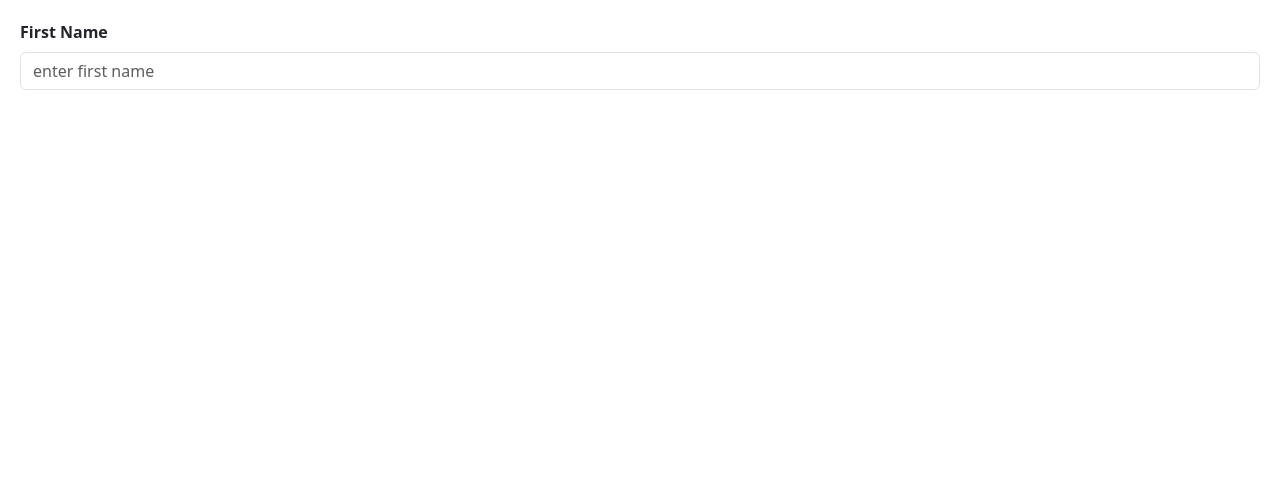
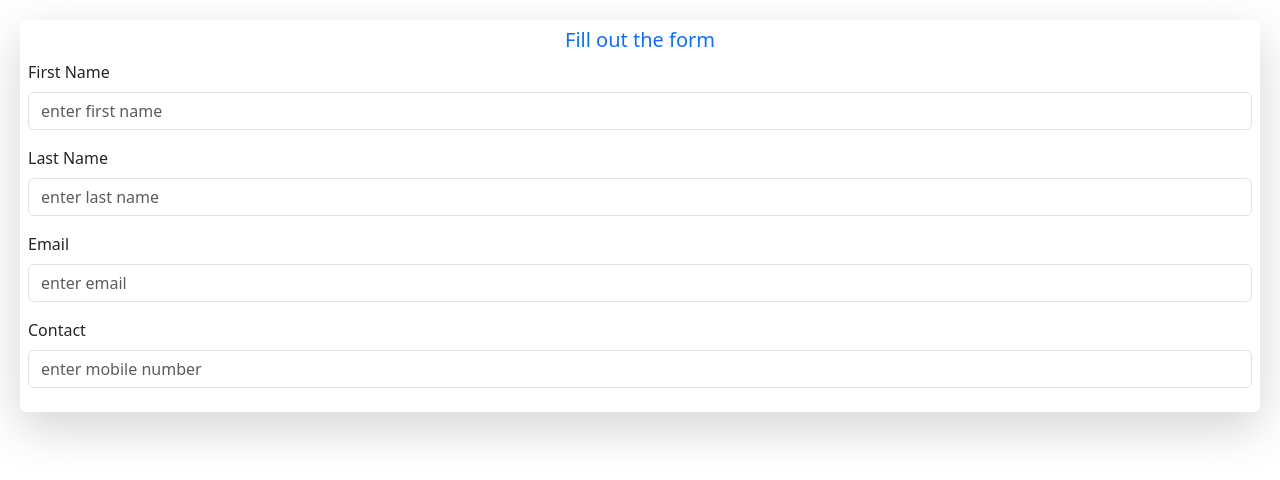
Before and after one commit to dan-kingo/geeks, a React (Vite) app: page / in a window 1280 px wide. Shown: the top 480 px of the page. Built offline with nearby package versions, Linux system fonts and the light colour scheme.

Commit message:
render input group component

```diff
--- a/src/App.tsx
+++ b/src/App.tsx
@@ -2,13 +2,21 @@ import InputGroup from "./components/InputGroup";
 
 const App = () => {
   return (
-    <>
+    <div className="p-2 card shadow-lg border-0">
+      <h5 className="text-center text-primary">Fill out the form</h5>
       <InputGroup
         label="First Name"
         placeholder="enter first name"
         type="text"
       />
-    </>
+      <InputGroup label="Last Name" placeholder="enter last name" type="text" />
+      <InputGroup label="Email" placeholder="enter email" type="email" />
+      <InputGroup
+        label="Contact"
+        placeholder="enter mobile number"
+        type="number"
+      />
+    </div>
   );
 };
 
--- a/src/components/InputGroup.tsx
+++ b/src/components/InputGroup.tsx
@@ -7,10 +7,15 @@ interface Props {
 const InputGroup = ({ label, placeholder, type }: Props) => {
   return (
     <>
-      <label htmlFor={label} className="form-label fw-bold">
+      <label htmlFor={label} className="form-label">
         {label}
       </label>
-      <input type={type} className="form-control" placeholder={placeholder} />
+      <input
+        id={label}
+        type={type}
+        className="form-control mb-3"
+        placeholder={placeholder}
+      />
     </>
   );
 };
```
